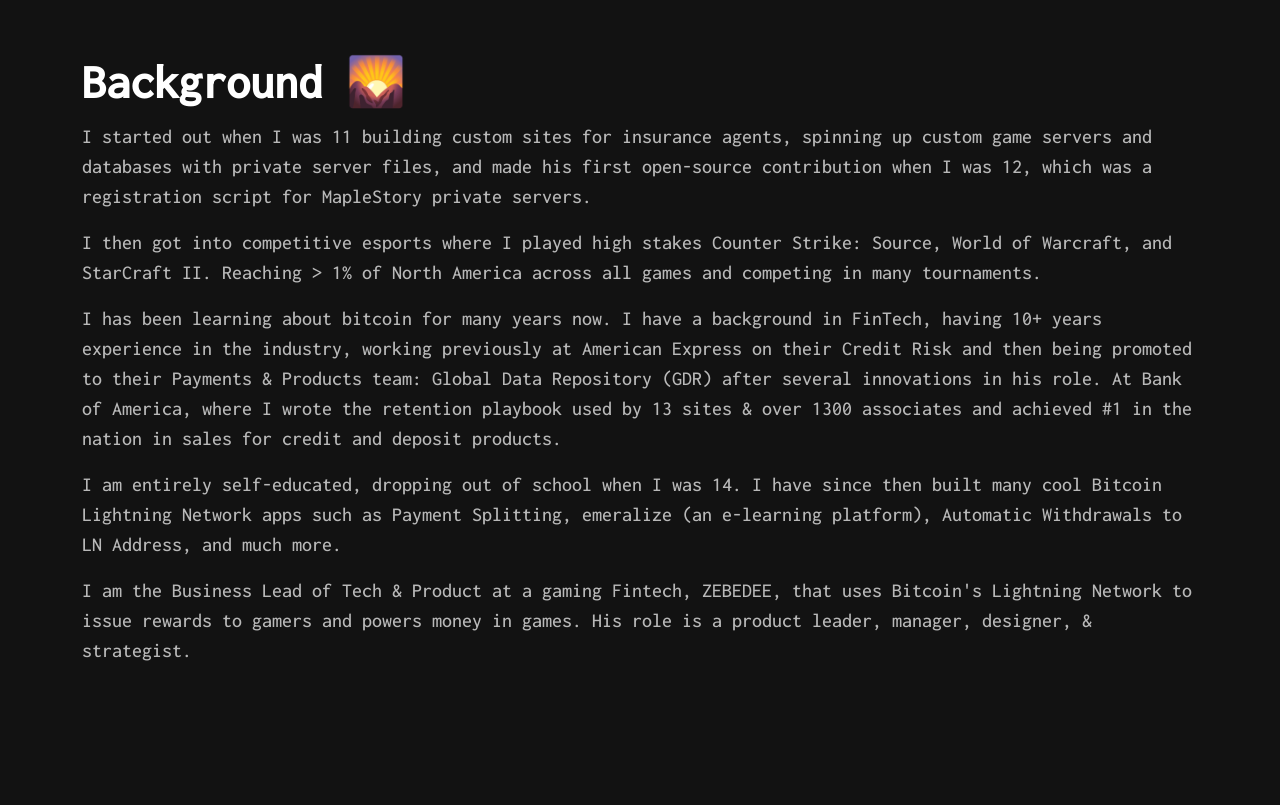
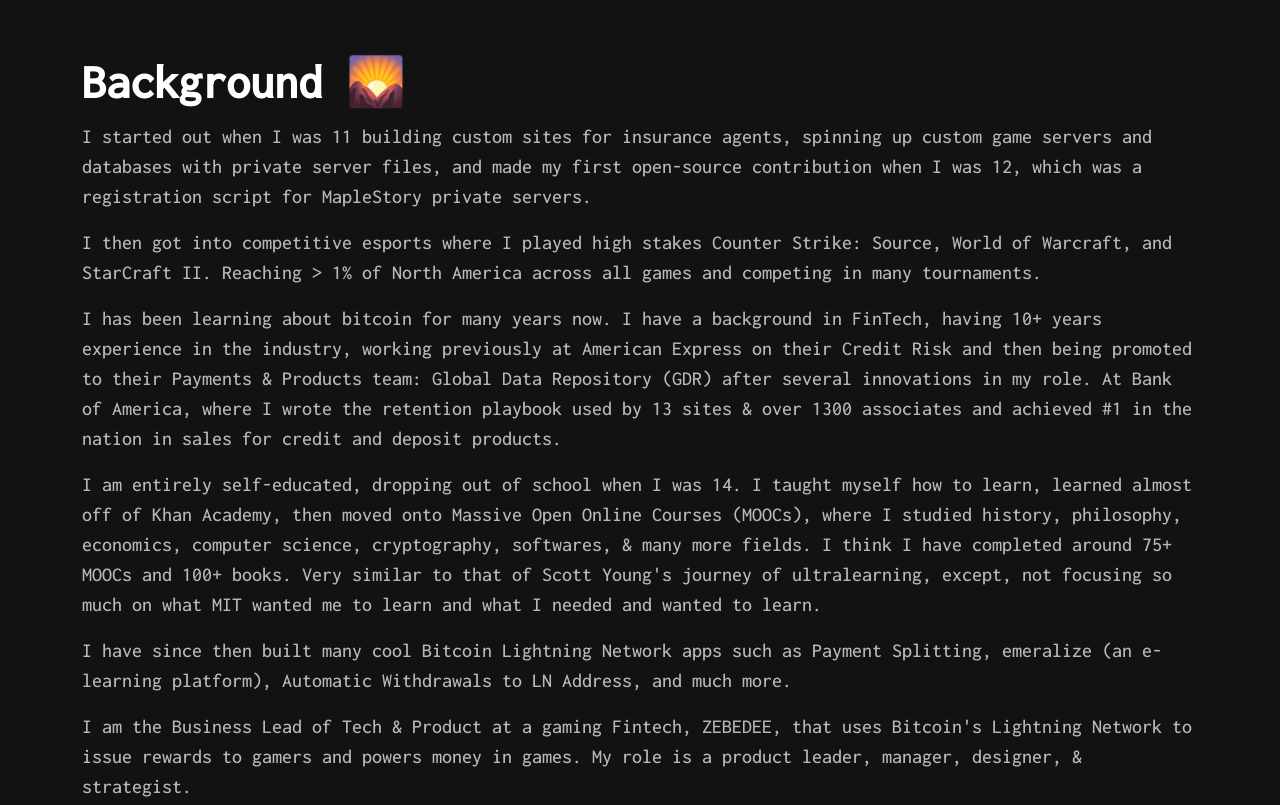
Before and after one commit to 5antoshernandez/santos.lol, a plain HTML site: page index.html in a window 1280 px wide. Shown: the part 920-1725 px from the top of the page. Drawn offline with nearby package versions, Linux system fonts and the light colour scheme.

Commit message:
some issues with the paragraph.

```diff
--- a/index.html
+++ b/index.html
@@ -72,15 +72,17 @@
       <div class="row flex-lg-row-reverse align-items-center g-5 py-5">
         <div class="col-lg-12">
           <h1 class="display-5 fw-bold lh-1 mb-3">Background 🌄</h1>
-          <p class="lead">I started out when I was 11 building custom sites for insurance agents, spinning up custom game servers and databases with private server files, and made his first open-source contribution when I was 12, which was a registration script for MapleStory private servers. </p>
+          <p class="lead">I started out when I was 11 building custom sites for insurance agents, spinning up custom game servers and databases with private server files, and made my first open-source contribution when I was 12, which was a registration script for MapleStory private servers. </p>
 
           <p class="lead">I then got into competitive esports where I played high stakes Counter Strike: Source, World of Warcraft, and StarCraft II. Reaching > 1% of North America across all games and competing in many tournaments.</p>
 
-          <p class="lead">I has been learning about bitcoin for many years now. I have a background in FinTech, having 10+ years experience in the industry, working previously at American Express on their Credit Risk and then being promoted to their Payments & Products team: Global Data Repository (GDR) after several innovations in his role. At Bank of America, where I wrote the retention playbook used by 13 sites & over 1300 associates and achieved #1 in the nation in sales for credit and deposit products.</p>
+          <p class="lead">I has been learning about bitcoin for many years now. I have a background in FinTech, having 10+ years experience in the industry, working previously at American Express on their Credit Risk and then being promoted to their Payments & Products team: Global Data Repository (GDR) after several innovations in my role. At Bank of America, where I wrote the retention playbook used by 13 sites & over 1300 associates and achieved #1 in the nation in sales for credit and deposit products.</p>
 
-          <p class="lead">I am entirely self-educated, dropping out of school when I was 14. I have since then built many cool Bitcoin Lightning Network apps such as Payment Splitting, emeralize (an e-learning platform), Automatic Withdrawals to LN Address, and much more.</p>
+          <p class="lead">I am entirely self-educated, dropping out of school when I was 14. I taught myself how to learn, learned almost off of Khan Academy, then moved onto Massive Open Online Courses (MOOCs), where I studied history, philosophy, economics, computer science, cryptography, softwares, & many more fields. I think I have completed around 75+ MOOCs and 100+ books. Very similar to that of Scott Young's journey of ultralearning, except, not focusing so much on what MIT wanted me to learn and what I needed and wanted to learn.</p>
 
-          <p class="lead">I am the Business Lead of Tech & Product at a gaming Fintech, ZEBEDEE, that uses Bitcoin's Lightning Network to issue rewards to gamers and powers money in games. His role is a product leader, manager, designer, & strategist.</p>
+          <p class="lead">I have since then built many cool Bitcoin Lightning Network apps such as Payment Splitting, emeralize (an e-learning platform), Automatic Withdrawals to LN Address, and much more.</p>
+
+          <p class="lead">I am the Business Lead of Tech & Product at a gaming Fintech, ZEBEDEE, that uses Bitcoin's Lightning Network to issue rewards to gamers and powers money in games. My role is a product leader, manager, designer, & strategist.</p>
         </div>
       </div>
     </div>
@@ -112,6 +114,7 @@
             <a href="https://twitter.com/5antoshernandez/status/1508946768859258882"><li class="list-group-item">Building Circular Economies</li></a>
           </ul>
         </div>
+
         <div class="col-md-4">
           <h2>Resources 📂</h2>
           <ul class="list-group">
@@ -135,7 +138,6 @@
             <a href="https://www.figma.com/proto/derZtZOTMbVQdABEZnbsn9/A-Short-Intro-to-Computing-with-Python?page-id=0%3A1&node-id=2%3A3&viewport=706%2C470%2C0.02&scaling=contain&starting-point-node-id=2%3A3"><li class="list-group-item">A Short Intro to Computing</li></a>
           </ul>
         </div>
-
 
         <div class="col-md-6">
           <h2>Media 🎤</h2>
```
